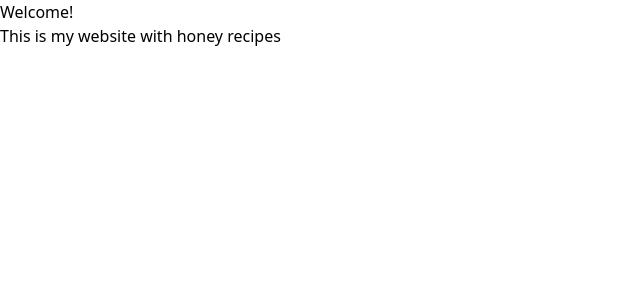
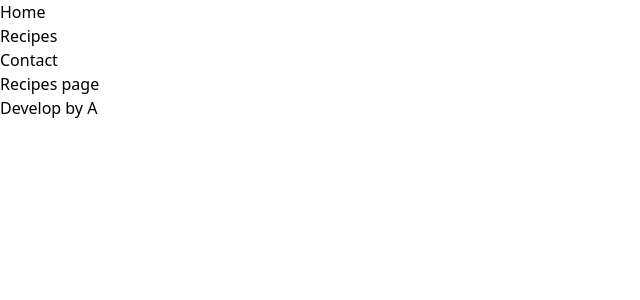
Before and after one commit to alexandru-posirca/Honey-Recipes, a React (Vite) app: page /recipes in a window 1280 px wide. Shown: the top 300 px of the page, without its empty margins (0-640 px from the left). Built offline with nearby package versions, Linux system fonts and the light colour scheme.

Commit message:
Crate browser router routes & root layout

```diff
--- a/src/App.jsx
+++ b/src/App.jsx
@@ -1,12 +1,29 @@
+import {
+  createBrowserRouter,
+  Route,
+  createRoutesFromElements,
+  RouterProvider,
+} from "react-router-dom";
+
 import Home from "./pages/Home";
+import Recipes from "./pages/Recipes";
+import Contact from "./pages/Contact";
+import NotFound from "./pages/NotFound";
+import RootLayout from "./layouts/RootLayout";
+
+const router = createBrowserRouter(
+  createRoutesFromElements(
+    <Route path="/" element={<RootLayout />}>
+      <Route index element={<Home />} />
+      <Route path="recipes" element={<Recipes />} />
+      <Route path="contact" element={<Contact />} />
+      <Route path="*" element={<NotFound />} />
+    </Route>
+  )
+);
 
 function App() {
-
-  return (
-      <div>
-        <Home/>
-      </div>
-  )
+  return <RouterProvider router={router} />;
 }
 
 export default App;
--- /dev/null
+++ b/src/layouts/RootLayout.jsx
@@ -0,0 +1,31 @@
+import { Link, Outlet } from "react-router-dom";
+
+function RootLayout() {
+  return (
+    <div className="flex flex-col items-center">
+      <header>
+        <nav>
+          <ul className="flex gap-5">
+            <li>
+              <Link to="/">Home</Link>
+            </li>
+            <li>
+              <Link to="/recipes">Recipes</Link>
+            </li>
+            <li>
+              <Link to="/contact">Contact</Link>
+            </li>
+          </ul>
+        </nav>
+      </header>
+      <main>
+        <Outlet />
+      </main>
+      <footer>
+        <p>Develop by A</p>
+      </footer>
+    </div>
+  );
+}
+
+export default RootLayout;
--- /dev/null
+++ b/src/pages/Contact.jsx
@@ -0,0 +1,9 @@
+function Contact() {
+  return (
+    <div>
+      <h2>Contact page</h2>
+    </div>
+  );
+}
+
+export default Contact;
--- /dev/null
+++ b/src/pages/NotFound.jsx
@@ -0,0 +1,9 @@
+function NotFound() {
+  return (
+    <div>
+      <h2>NotFound page</h2>
+    </div>
+  );
+}
+
+export default NotFound;
--- /dev/null
+++ b/src/pages/Recipes.jsx
@@ -0,0 +1,9 @@
+function Recipes() {
+  return (
+    <div>
+      <h2>Recipes page</h2>
+    </div>
+  );
+}
+
+export default Recipes;
```
